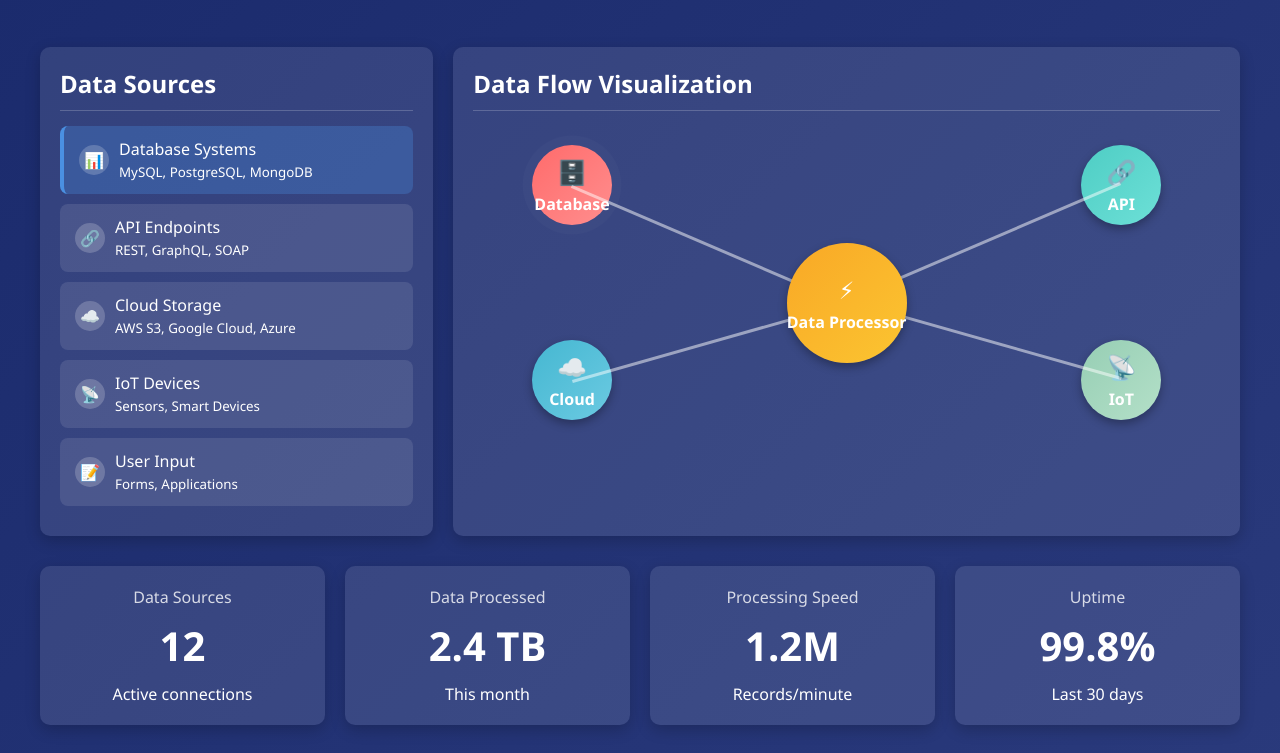
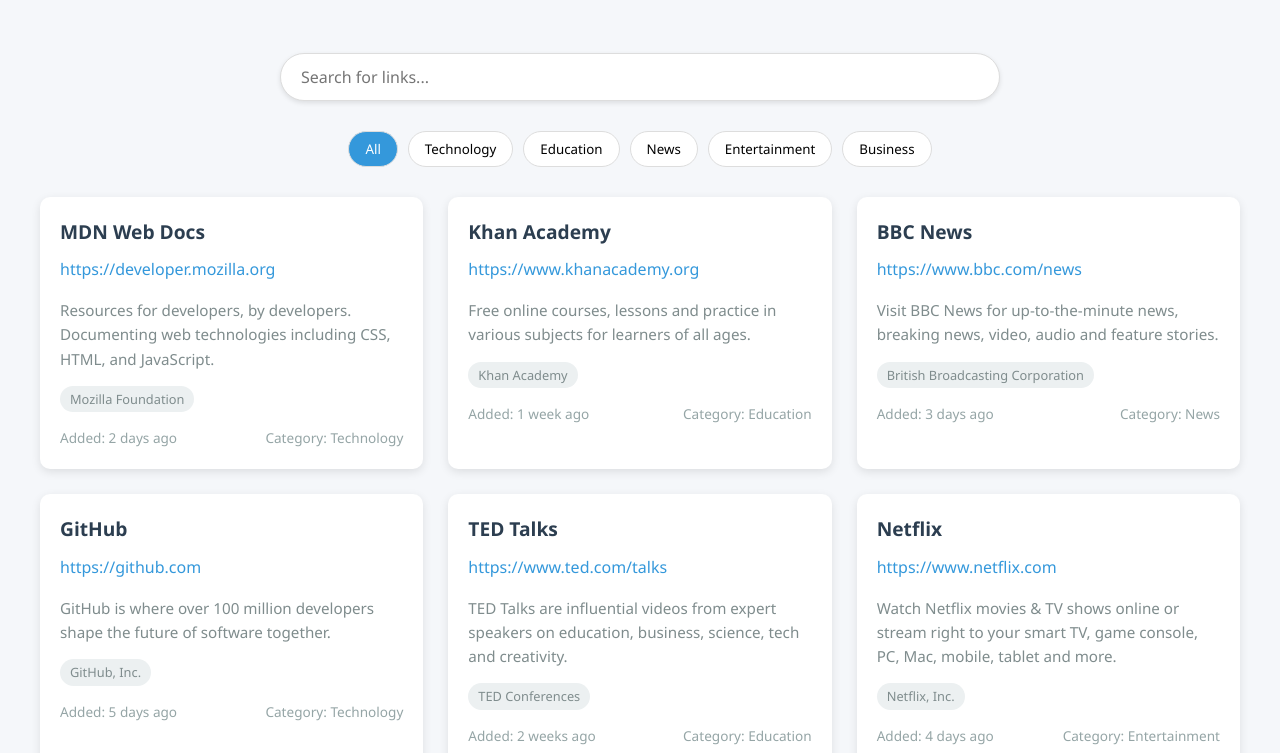
Before and after one commit to itpeoplework/wheredate, a plain HTML site: page index.html in a window 1280 px wide. Shown: the part 162-915 px from the top of the page. Drawn offline with Linux system fonts and the light colour scheme.

Commit message:
Update index.html

```diff
--- a/index.html
+++ b/index.html
@@ -3,7 +3,7 @@
 <head>
     <meta charset="UTF-8">
     <meta name="viewport" content="width=device-width, initial-scale=1.0">
-    <title>Multiple Data Sources Visualization</title>
+    <title>Web Resource Links</title>
     <style>
         * {
             margin: 0;
@@ -13,9 +13,9 @@
         }
 
         body {
-            background: linear-gradient(135deg, #1a2a6c, #2a3a7c);
-            color: #fff;
-            min-height: 100vh;
+            background-color: #f5f7fa;
+            color: #333;
+            line-height: 1.6;
             padding: 20px;
         }
 
@@ -26,413 +26,272 @@
 
         header {
             text-align: center;
-            padding: 20px 0;
+            padding: 30px 0;
             margin-bottom: 30px;
         }
 
         h1 {
+            color: #2c3e50;
             font-size: 2.5rem;
             margin-bottom: 10px;
-            text-shadow: 0 2px 5px rgba(0, 0, 0, 0.3);
         }
 
         .subtitle {
+            color: #7f8c8d;
             font-size: 1.2rem;
-            opacity: 0.8;
             max-width: 600px;
             margin: 0 auto;
         }
 
-        .dashboard {
-            display: grid;
-            grid-template-columns: 1fr 2fr;
-            gap: 20px;
+        .search-bar {
+            display: flex;
+            justify-content: center;
             margin-bottom: 30px;
         }
 
-        @media (max-width: 768px) {
-            .dashboard {
-                grid-template-columns: 1fr;
-            }
+        .search-bar input {
+            width: 60%;
+            padding: 12px 20px;
+            border: 1px solid #ddd;
+            border-radius: 30px;
+            font-size: 1rem;
+            box-shadow: 0 2px 5px rgba(0,0,0,0.1);
         }
 
-        .data-sources {
-            background: rgba(255, 255, 255, 0.1);
+        .categories {
+            display: flex;
+            justify-content: center;
+            flex-wrap: wrap;
+            gap: 10px;
+            margin-bottom: 30px;
+        }
+
+        .category-btn {
+            padding: 8px 16px;
+            background-color: #fff;
+            border: 1px solid #ddd;
+            border-radius: 20px;
+            cursor: pointer;
+            transition: all 0.3s ease;
+        }
+
+        .category-btn:hover, .category-btn.active {
+            background-color: #3498db;
+            color: white;
+        }
+
+        .links-container {
+            display: grid;
+            grid-template-columns: repeat(auto-fill, minmax(300px, 1fr));
+            gap: 25px;
+        }
+
+        .link-card {
+            background-color: white;
             border-radius: 10px;
             padding: 20px;
-            box-shadow: 0 5px 15px rgba(0, 0, 0, 0.2);
+            box-shadow: 0 3px 10px rgba(0,0,0,0.1);
+            transition: transform 0.3s ease, box-shadow 0.3s ease;
         }
 
-        .data-sources h2 {
-            margin-bottom: 15px;
-            font-size: 1.5rem;
-            border-bottom: 1px solid rgba(255, 255, 255, 0.2);
-            padding-bottom: 10px;
+        .link-card:hover {
+            transform: translateY(-5px);
+            box-shadow: 0 5px 15px rgba(0,0,0,0.15);
         }
 
-        .source-list {
-            list-style: none;
+        .link-title {
+            font-size: 1.2rem;
+            margin-bottom: 10px;
+            color: #2c3e50;
         }
 
-        .source-item {
-            background: rgba(255, 255, 255, 0.1);
-            margin-bottom: 10px;
-            padding: 12px 15px;
-            border-radius: 8px;
-            display: flex;
-            align-items: center;
-            transition: all 0.3s ease;
-            cursor: pointer;
+        .link-url {
+            color: #3498db;
+            text-decoration: none;
+            word-break: break-all;
+            display: block;
+            margin-bottom: 15px;
         }
 
-        .source-item:hover {
-            background: rgba(255, 255, 255, 0.2);
-            transform: translateX(5px);
+        .link-description {
+            color: #7f8c8d;
+            margin-bottom: 15px;
+            font-size: 0.95rem;
         }
 
-        .source-item.active {
-            background: rgba(74, 144, 226, 0.3);
-            border-left: 4px solid #4a90e2;
+        .link-source {
+            display: inline-block;
+            background-color: #ecf0f1;
+            padding: 3px 10px;
+            border-radius: 15px;
+            font-size: 0.8rem;
+            color: #7f8c8d;
         }
 
-        .source-icon {
-            width: 30px;
-            height: 30px;
-            background: rgba(255, 255, 255, 0.2);
-            border-radius: 50%;
+        .link-meta {
             display: flex;
-            align-items: center;
-            justify-content: center;
-            margin-right: 10px;
-        }
-
-        .visualization {
-            background: rgba(255, 255, 255, 0.1);
-            border-radius: 10px;
-            padding: 20px;
-            box-shadow: 0 5px 15px rgba(0, 0, 0, 0.2);
-            position: relative;
-            overflow: hidden;
-            min-height: 400px;
-        }
-
-        .visualization h2 {
-            margin-bottom: 15px;
-            font-size: 1.5rem;
-            border-bottom: 1px solid rgba(255, 255, 255, 0.2);
-            padding-bottom: 10px;
-        }
-
-        .node {
-            position: absolute;
-            width: 80px;
-            height: 80px;
-            border-radius: 50%;
-            display: flex;
-            flex-direction: column;
-            align-items: center;
-            justify-content: center;
-            text-align: center;
-            font-weight: bold;
-            box-shadow: 0 4px 10px rgba(0, 0, 0, 0.3);
-            transition: all 0.3s ease;
-            cursor: pointer;
-        }
-
-        .node:hover {
-            transform: scale(1.1);
-        }
-
-        .node-icon {
-            font-size: 1.5rem;
-            margin-bottom: 5px;
-        }
-
-        .node-database {
-            background: linear-gradient(135deg, #ff6b6b, #ff8e8e);
-            top: 20%;
-            left: 10%;
-        }
-
-        .node-api {
-            background: linear-gradient(135deg, #4ecdc4, #6de0d7);
-            top: 20%;
-            right: 10%;
-        }
-
-        .node-cloud {
-            background: linear-gradient(135deg, #45b7d1, #6bcae2);
-            top: 60%;
-            left: 10%;
-        }
-
-        .node-iot {
-            background: linear-gradient(135deg, #96ceb4, #b4e0c8);
-            top: 60%;
-            right: 10%;
-        }
-
-        .node-central {
-            background: linear-gradient(135deg, #f9a826, #fbc531);
-            width: 120px;
-            height: 120px;
-            top: 40%;
-            left: 50%;
-            transform: translateX(-50%);
-            z-index: 10;
-        }
-
-        .connection {
-            position: absolute;
-            height: 3px;
-            background: rgba(255, 255, 255, 0.5);
-            transform-origin: 0 0;
-            z-index: 1;
-        }
-
-        .stats {
-            display: grid;
-            grid-template-columns: repeat(auto-fit, minmax(200px, 1fr));
-            gap: 20px;
-            margin-top: 30px;
-        }
-
-        .stat-card {
-            background: rgba(255, 255, 255, 0.1);
-            border-radius: 10px;
-            padding: 20px;
-            box-shadow: 0 5px 15px rgba(0, 0, 0, 0.2);
-            text-align: center;
-        }
-
-        .stat-value {
-            font-size: 2.5rem;
-            font-weight: bold;
-            margin: 10px 0;
-        }
-
-        .stat-label {
-            opacity: 0.8;
-        }
-
-        .pulse {
-            animation: pulse 2s infinite;
-        }
-
-        @keyframes pulse {
-            0% {
-                box-shadow: 0 0 0 0 rgba(255, 255, 255, 0.4);
-            }
-            70% {
-                box-shadow: 0 0 0 10px rgba(255, 255, 255, 0);
-            }
-            100% {
-                box-shadow: 0 0 0 0 rgba(255, 255, 255, 0);
-            }
+            justify-content: space-between;
+            margin-top: 15px;
+            font-size: 0.85rem;
+            color: #95a5a6;
         }
 
         footer {
             text-align: center;
-            margin-top: 40px;
-            padding-top: 20px;
-            border-top: 1px solid rgba(255, 255, 255, 0.1);
-            opacity: 0.7;
+            margin-top: 50px;
+            padding: 20px;
+            color: #7f8c8d;
+            border-top: 1px solid #ecf0f1;
+        }
+
+        @media (max-width: 768px) {
+            .links-container {
+                grid-template-columns: 1fr;
+            }
+
+            .search-bar input {
+                width: 80%;
+            }
         }
     </style>
 </head>
 <body>
     <div class="container">
         <header>
-            <h1>Multiple Data Sources Dashboard</h1>
-            <p class="subtitle">Visualizing data flow from various sources to a central processing system</p>
+            <h1>Web Resource Links</h1>
+            <p class="subtitle">A curated collection of hyperlinks from various web page sources</p>
         </header>
 
-        <div class="dashboard">
-            <div class="data-sources">
-                <h2>Data Sources</h2>
-                <ul class="source-list">
-                    <li class="source-item active">
-                        <div class="source-icon">📊</div>
-                        <div>
-                            <div>Database Systems</div>
-                            <small>MySQL, PostgreSQL, MongoDB</small>
-                        </div>
-                    </li>
-                    <li class="source-item">
-                        <div class="source-icon">🔗</div>
-                        <div>
-                            <div>API Endpoints</div>
-                            <small>REST, GraphQL, SOAP</small>
-                        </div>
-                    </li>
-                    <li class="source-item">
-                        <div class="source-icon">☁️</div>
-                        <div>
-                            <div>Cloud Storage</div>
-                            <small>AWS S3, Google Cloud, Azure</small>
-                        </div>
-                    </li>
-                    <li class="source-item">
-                        <div class="source-icon">📡</div>
-                        <div>
-                            <div>IoT Devices</div>
-                            <small>Sensors, Smart Devices</small>
-                        </div>
-                    </li>
-                    <li class="source-item">
-                        <div class="source-icon">📝</div>
-                        <div>
-                            <div>User Input</div>
-                            <small>Forms, Applications</small>
-                        </div>
-                    </li>
-                </ul>
+        <div class="search-bar">
+            <input type="text" placeholder="Search for links...">
+        </div>
+
+        <div class="categories">
+            <button class="category-btn active">All</button>
+            <button class="category-btn">Technology</button>
+            <button class="category-btn">Education</button>
+            <button class="category-btn">News</button>
+            <button class="category-btn">Entertainment</button>
+            <button class="category-btn">Business</button>
+        </div>
+
+        <div class="links-container">
+            <div class="link-card">
+                <h3 class="link-title">MDN Web Docs</h3>
+                <a href="https://developer.mozilla.org" class="link-url" target="_blank">https://developer.mozilla.org</a>
+                <p class="link-description">Resources for developers, by developers. Documenting web technologies including CSS, HTML, and JavaScript.</p>
+                <span class="link-source">Mozilla Foundation</span>
+                <div class="link-meta">
+                    <span>Added: 2 days ago</span>
+                    <span>Category: Technology</span>
+                </div>
             </div>
 
-            <div class="visualization">
-                <h2>Data Flow Visualization</h2>
+            <div class="link-card">
+                <h3 class="link-title">Khan Academy</h3>
+                <a href="https://www.khanacademy.org" class="link-url" target="_blank">https://www.khanacademy.org</a>
+                <p class="link-description">Free online courses, lessons and practice in various subjects for learners of all ages.</p>
+                <span class="link-source">Khan Academy</span>
+                <div class="link-meta">
+                    <span>Added: 1 week ago</span>
+                    <span>Category: Education</span>
+                </div>
+            </div>
 
-                <!-- Connections -->
-                <div class="connection" id="conn1"></div>
-                <div class="connection" id="conn2"></div>
-                <div class="connection" id="conn3"></div>
-                <div class="connection" id="conn4"></div>
+            <div class="link-card">
+                <h3 class="link-title">BBC News</h3>
+                <a href="https://www.bbc.com/news" class="link-url" target="_blank">https://www.bbc.com/news</a>
+                <p class="link-description">Visit BBC News for up-to-the-minute news, breaking news, video, audio and feature stories.</p>
+                <span class="link-source">British Broadcasting Corporation</span>
+                <div class="link-meta">
+                    <span>Added: 3 days ago</span>
+                    <span>Category: News</span>
+                </div>
+            </div>
 
-                <!-- Nodes -->
-                <div class="node node-database pulse">
-                    <div class="node-icon">🗄️</div>
-                    <div>Database</div>
+            <div class="link-card">
+                <h3 class="link-title">GitHub</h3>
+                <a href="https://github.com" class="link-url" target="_blank">https://github.com</a>
+                <p class="link-description">GitHub is where over 100 million developers shape the future of software together.</p>
+                <span class="link-source">GitHub, Inc.</span>
+                <div class="link-meta">
+                    <span>Added: 5 days ago</span>
+                    <span>Category: Technology</span>
                 </div>
+            </div>
 
-                <div class="node node-api">
-                    <div class="node-icon">🔗</div>
-                    <div>API</div>
+            <div class="link-card">
+                <h3 class="link-title">TED Talks</h3>
+                <a href="https://www.ted.com/talks" class="link-url" target="_blank">https://www.ted.com/talks</a>
+                <p class="link-description">TED Talks are influential videos from expert speakers on education, business, science, tech and creativity.</p>
+                <span class="link-source">TED Conferences</span>
+                <div class="link-meta">
+                    <span>Added: 2 weeks ago</span>
+                    <span>Category: Education</span>
                 </div>
+            </div>
 
-                <div class="node node-cloud">
-                    <div class="node-icon">☁️</div>
-                    <div>Cloud</div>
-                </div>
-
-                <div class="node node-iot">
-                    <div class="node-icon">📡</div>
-                    <div>IoT</div>
-                </div>
-
-                <div class="node node-central">
-                    <div class="node-icon">⚡</div>
-                    <div>Data Processor</div>
+            <div class="link-card">
+                <h3 class="link-title">Netflix</h3>
+                <a href="https://www.netflix.com" class="link-url" target="_blank">https://www.netflix.com</a>
+                <p class="link-description">Watch Netflix movies & TV shows online or stream right to your smart TV, game console, PC, Mac, mobile, tablet and more.</p>
+                <span class="link-source">Netflix, Inc.</span>
+                <div class="link-meta">
+                    <span>Added: 4 days ago</span>
+                    <span>Category: Entertainment</span>
                 </div>
             </div>
         </div>
 
-        <div class="stats">
-            <div class="stat-card">
-                <div class="stat-label">Data Sources</div>
-                <div class="stat-value">12</div>
-                <div class="stat-desc">Active connections</div>
-            </div>
-            <div class="stat-card">
-                <div class="stat-label">Data Processed</div>
-                <div class="stat-value">2.4 TB</div>
-                <div class="stat-desc">This month</div>
-            </div>
-            <div class="stat-card">
-                <div class="stat-label">Processing Speed</div>
-                <div class="stat-value">1.2M</div>
-                <div class="stat-desc">Records/minute</div>
-            </div>
-            <div class="stat-card">
-                <div class="stat-label">Uptime</div>
-                <div class="stat-value">99.8%</div>
-                <div class="stat-desc">Last 30 days</div>
-            </div>
-        </div>
-
         <footer>
-            <p>Multiple Data Sources Visualization | HTML5, CSS3 & JavaScript</p>
+            <p>Hyperlink Display Page &copy; 2023 | Displaying resources from various web sources</p>
         </footer>
     </div>
 
     <script>
-        // Draw connections between nodes
-        document.addEventListener('DOMContentLoaded', function() {
-            // Get node positions
-            const databaseNode = document.querySelector('.node-database');
-            const apiNode = document.querySelector('.node-api');
-            const cloudNode = document.querySelector('.node-cloud');
-            const iotNode = document.querySelector('.node-iot');
-            const centralNode = document.querySelector('.node-central');
+        // Simple search functionality
+        document.querySelector('.search-bar input').addEventListener('input', function(e) {
+            const searchTerm = e.target.value.toLowerCase();
+            const linkCards = document.querySelectorAll('.link-card');
 
-            // Get connection elements
-            const conn1 = document.getElementById('conn1');
-            const conn2 = document.getElementById('conn2');
-            const conn3 = document.getElementById('conn3');
-            const conn4 = document.getElementById('conn4');
+            linkCards.forEach(card => {
+                const title = card.querySelector('.link-title').textContent.toLowerCase();
+                const description = card.querySelector('.link-description').textContent.toLowerCase();
 
-            // Function to draw a connection between two nodes
-            function drawConnection(conn, fromNode, toNode) {
-                const fromRect = fromNode.getBoundingClientRect();
-                const toRect = toNode.getBoundingClientRect();
-                const containerRect = document.querySelector('.visualization').getBoundingClientRect();
+                if (title.includes(searchTerm) || description.includes(searchTerm)) {
+                    card.style.display = 'block';
+                } else {
+                    card.style.display = 'none';
+                }
+            });
+        });
 
-                const fromX = fromRect.left + fromRect.width/2 - containerRect.left;
-                const fromY = fromRect.top + fromRect.height/2 - containerRect.top;
-                const toX = toRect.left + toRect.width/2 - containerRect.left;
-                const toY = toRect.top + toRect.height/2 - containerRect.top;
+        // Category filtering
+        const categoryButtons = document.querySelectorAll('.category-btn');
+        categoryButtons.forEach(button => {
+            button.addEventListener('click', function() {
+                // Remove active class from all buttons
+                categoryButtons.forEach(btn => btn.classList.remove('active'));
+                // Add active class to clicked button
+                this.classList.add('active');
 
-                // Calculate distance and angle
-                const length = Math.sqrt(Math.pow(toX - fromX, 2) + Math.pow(toY - fromY, 2));
-                const angle = Math.atan2(toY - fromY, toX - fromX) * 180 / Math.PI;
+                const category = this.textContent;
+                const linkCards = document.querySelectorAll('.link-card');
 
-                // Set connection styles
-                conn.style.width = length + 'px';
-                conn.style.left = fromX + 'px';
-                conn.style.top = fromY + 'px';
-                conn.style.transform = `rotate(${angle}deg)`;
-            }
-
-            // Draw all connections
-            drawConnection(conn1, databaseNode, centralNode);
-            drawConnection(conn2, apiNode, centralNode);
-            drawConnection(conn3, cloudNode, centralNode);
-            drawConnection(conn4, iotNode, centralNode);
-
-            // Add interactivity to source items
-            const sourceItems = document.querySelectorAll('.source-item');
-            sourceItems.forEach(item => {
-                item.addEventListener('click', function() {
-                    // Remove active class from all items
-                    sourceItems.forEach(i => i.classList.remove('active'));
-                    // Add active class to clicked item
-                    this.classList.add('active');
-
-                    // Add pulse animation to corresponding node
-                    const nodes = document.querySelectorAll('.node');
-                    nodes.forEach(node => node.classList.remove('pulse'));
-
-                    if (this.querySelector('.source-icon').textContent === '📊') {
-                        document.querySelector('.node-database').classList.add('pulse');
-                    } else if (this.querySelector('.source-icon').textContent === '🔗') {
-                        document.querySelector('.node-api').classList.add('pulse');
-                    } else if (this.querySelector('.source-icon').textContent === '☁️') {
-                        document.querySelector('.node-cloud').classList.add('pulse');
-                    } else if (this.querySelector('.source-icon').textContent === '📡') {
-                        document.querySelector('.node-iot').classList.add('pulse');
-                    }
-                });
-            });
-
-            // Add animation to nodes when hovering over connections
-            const connections = document.querySelectorAll('.connection');
-            connections.forEach(conn => {
-                conn.addEventListener('mouseover', function() {
-                    this.style.background = 'rgba(255, 255, 255, 0.8)';
-                });
-
-                conn.addEventListener('mouseout', function() {
-                    this.style.background = 'rgba(255, 255, 255, 0.5)';
-                });
+                if (category === 'All') {
+                    linkCards.forEach(card => {
+                        card.style.display = 'block';
+                    });
+                } else {
+                    linkCards.forEach(card => {
+                        const cardCategory = card.querySelector('.link-meta span:last-child').textContent.replace('Category: ', '');
+                        if (cardCategory === category) {
+                            card.style.display = 'block';
+                        } else {
+                            card.style.display = 'none';
+                        }
+                    });
+                }
             });
         });
     </script>
```
